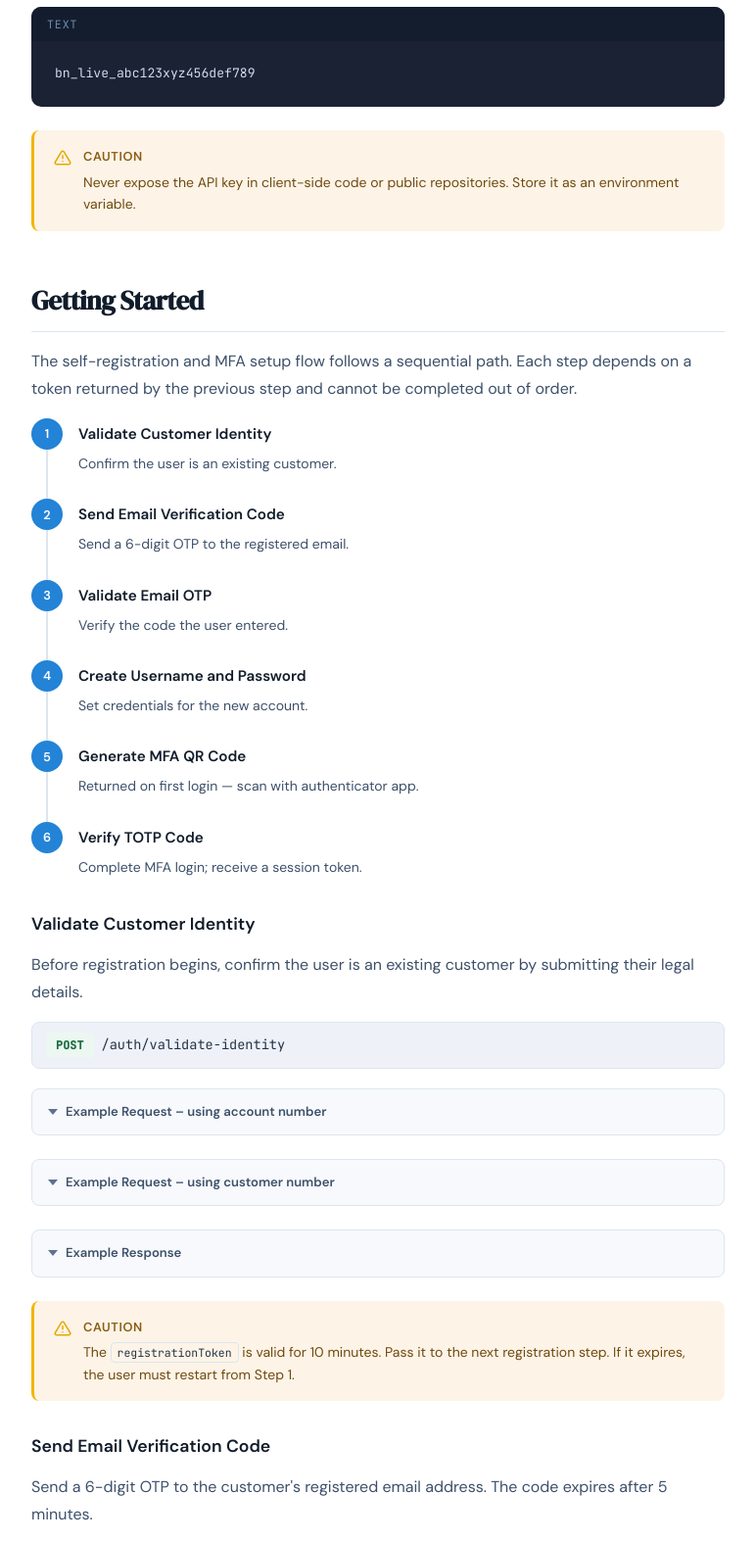
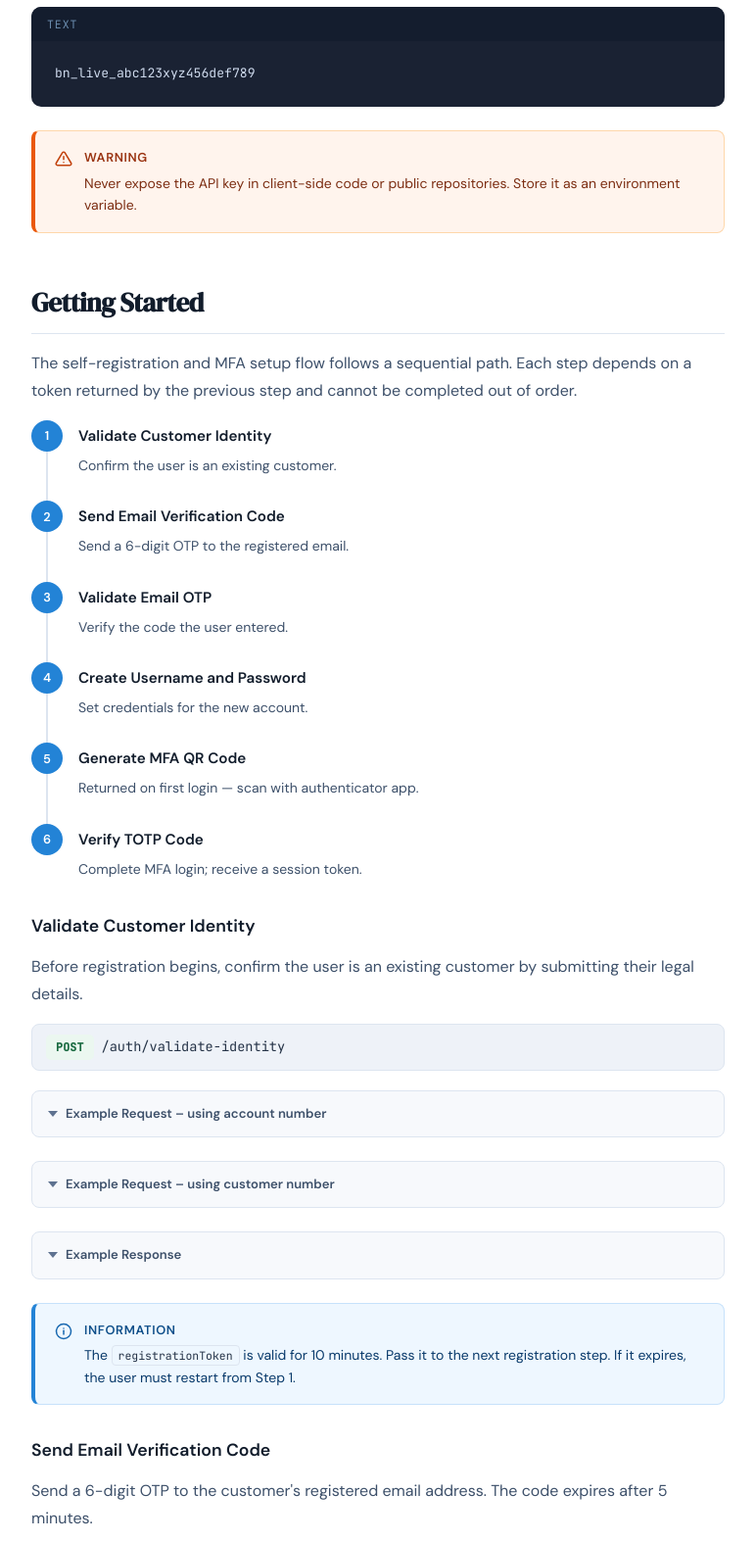
Before and after one commit to vyshnavigu/Vyshnavi-Gurram-Technical-Writer, a plain HTML site: page mfa-api.html in a window 1280 px wide. Shown: the part 2200-3773 px from the top of the page at 98% size, without its empty margins (284-1055 px from the left). Drawn offline with Linux system fonts and the light colour scheme.

Commit message:
Update callout styles and change titles in mfa-api.html

```diff
--- a/mfa-api.html
+++ b/mfa-api.html
@@ -396,20 +396,38 @@
       .callout-note .callout-body p {
         color: var(--blue-800);
       }
-      .callout-caution {
-        background: var(--amber-50);
-        border-left: 3px solid #f4b400;
-      }
-      .callout-caution .callout-icon svg {
-        stroke: #e6a800;
-      }
-      .callout-caution .callout-title {
-        color: var(--amber-700);
-      }
-      .callout-caution .callout-body p {
-        color: #704a10;
-      }
-      .callout-danger {
+      /* Semantic callouts */
+      .callout-info {
+        background: #eef7ff;
+        border: 1px solid #c7e2fb;
+        border-left: 4px solid var(--blue-500);
+      }
+      .callout-info .callout-icon svg {
+        stroke: var(--blue-600);
+      }
+      .callout-info .callout-title {
+        color: var(--blue-700);
+      }
+      .callout-info .callout-body p {
+        color: var(--blue-800);
+      }
+
+      .callout-warning {
+        background: #fff4ed;
+        border: 1px solid #fed7aa;
+        border-left: 4px solid #ea580c;
+      }
+      .callout-warning .callout-icon svg {
+        stroke: #c2410c;
+      }
+      .callout-warning .callout-title {
+        color: #9a3412;
+      }
+      .callout-warning .callout-body p {
+        color: #7c2d12;
+      }
+
+.callout-danger {
         background: var(--red-50);
         border-left: 3px solid #e24b4a;
       }
@@ -809,7 +827,7 @@
           <div class="code-lang"><span>text</span></div>
           <pre><code>bn_live_abc123xyz456def789</code></pre>
         </div>
-        <div class="callout callout-caution">
+        <div class="callout callout-warning">
           <div class="callout-icon">
             <svg viewBox="0 0 24 24">
               <path
@@ -820,7 +838,7 @@
             </svg>
           </div>
           <div class="callout-body">
-            <div class="callout-title">Caution</div>
+            <div class="callout-title">Warning</div>
             <p>
               Never expose the API key in client-side code or public
               repositories. Store it as an environment variable.
@@ -962,18 +980,16 @@
           </div>
         </details>
 
-        <div class="callout callout-caution">
+        <div class="callout callout-info">
           <div class="callout-icon">
             <svg viewBox="0 0 24 24">
-              <path
-                d="M10.29 3.86L1.82 18a2 2 0 001.71 3h16.94a2 2 0 001.71-3L13.71 3.86a2 2 0 00-3.42 0z"
-              />
-              <line x1="12" y1="9" x2="12" y2="13" />
-              <line x1="12" y1="17" x2="12.01" y2="17" />
+              <circle cx="12" cy="12" r="10" />
+              <line x1="12" y1="11" x2="12" y2="16" />
+              <line x1="12" y1="8" x2="12.01" y2="8" />
             </svg>
           </div>
           <div class="callout-body">
-            <div class="callout-title">Caution</div>
+            <div class="callout-title">Information</div>
             <p>
               The <code>registrationToken</code> is valid for 10 minutes. Pass
               it to the next registration step. If it expires, the user must
@@ -1322,18 +1338,16 @@
           </div>
         </details>
 
-        <div class="callout callout-caution">
+        <div class="callout callout-info">
           <div class="callout-icon">
             <svg viewBox="0 0 24 24">
-              <path
-                d="M10.29 3.86L1.82 18a2 2 0 001.71 3h16.94a2 2 0 001.71-3L13.71 3.86a2 2 0 00-3.42 0z"
-              />
-              <line x1="12" y1="9" x2="12" y2="13" />
-              <line x1="12" y1="17" x2="12.01" y2="17" />
+              <circle cx="12" cy="12" r="10" />
+              <line x1="12" y1="11" x2="12" y2="16" />
+              <line x1="12" y1="8" x2="12.01" y2="8" />
             </svg>
           </div>
           <div class="callout-body">
-            <div class="callout-title">Caution</div>
+            <div class="callout-title">Information</div>
             <p>The <code>resetToken</code> is valid for 10 minutes.</p>
           </div>
         </div>
```
